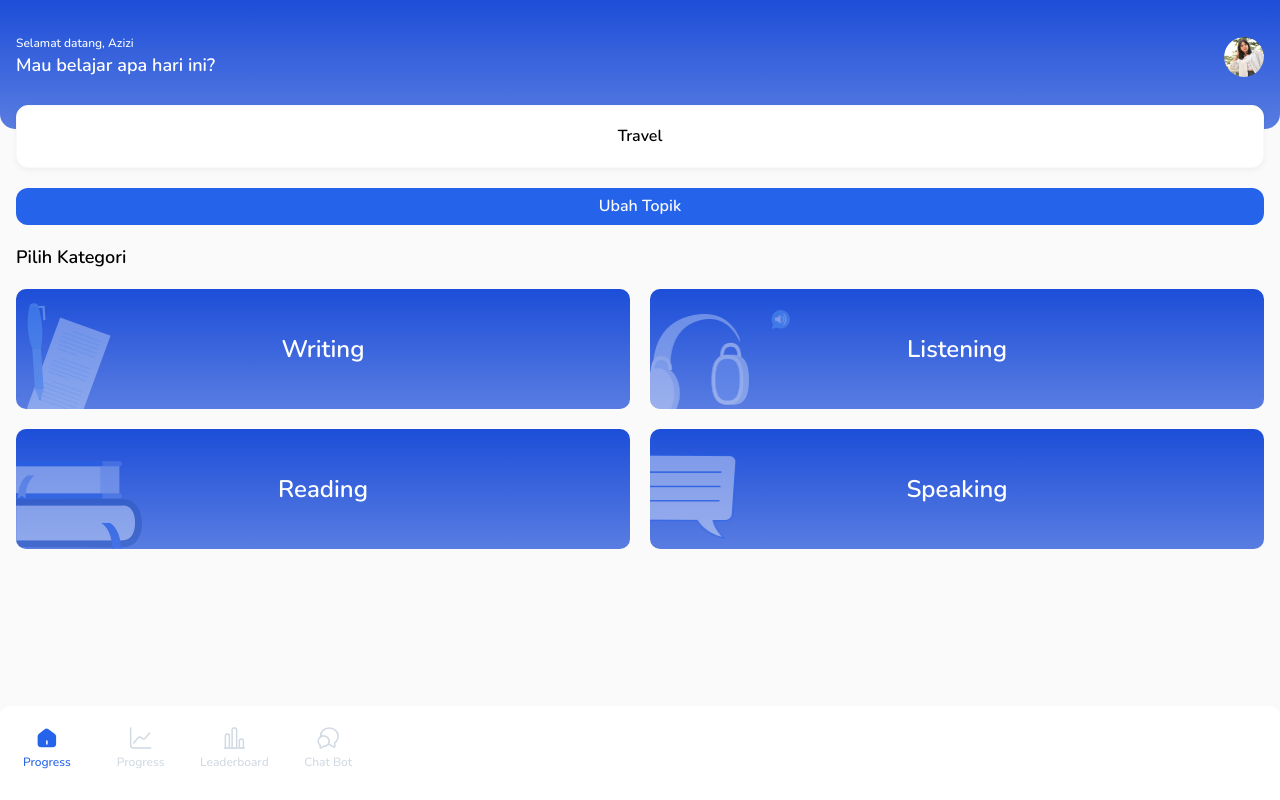
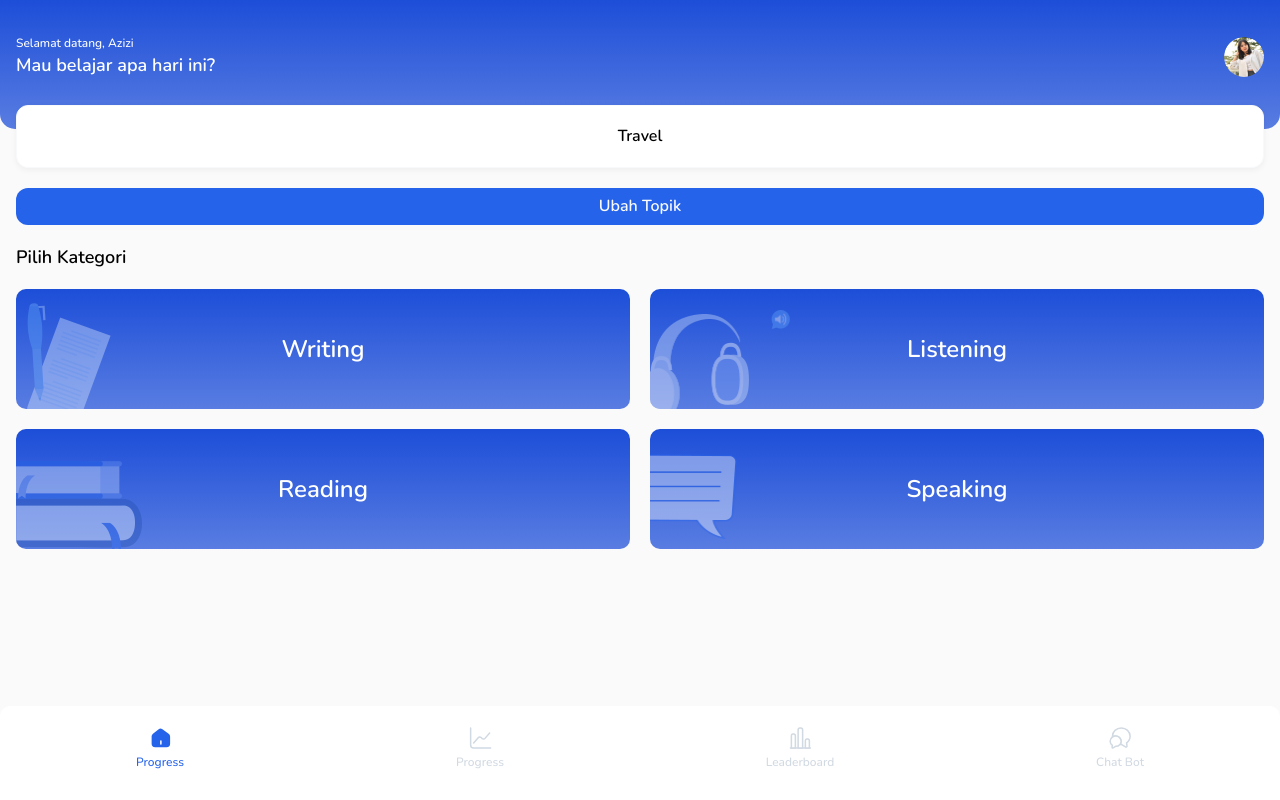
Before and after one commit to debbyalmadea/fluentify, a React (Vite) app: page / in a window 1280 px wide. Built offline with nearby package versions, Linux system fonts and the light colour scheme.

Commit message:
fix: bottom nav width

```diff
--- a/src/components/BottomNavigation/style.css
+++ b/src/components/BottomNavigation/style.css
@@ -17,7 +17,7 @@
   display: flex;
   height: 64px;
   position: relative;
-  width: 375px;
+  width: 100%;
 }
 
 .bottom-navigation .navigation-base {
```
